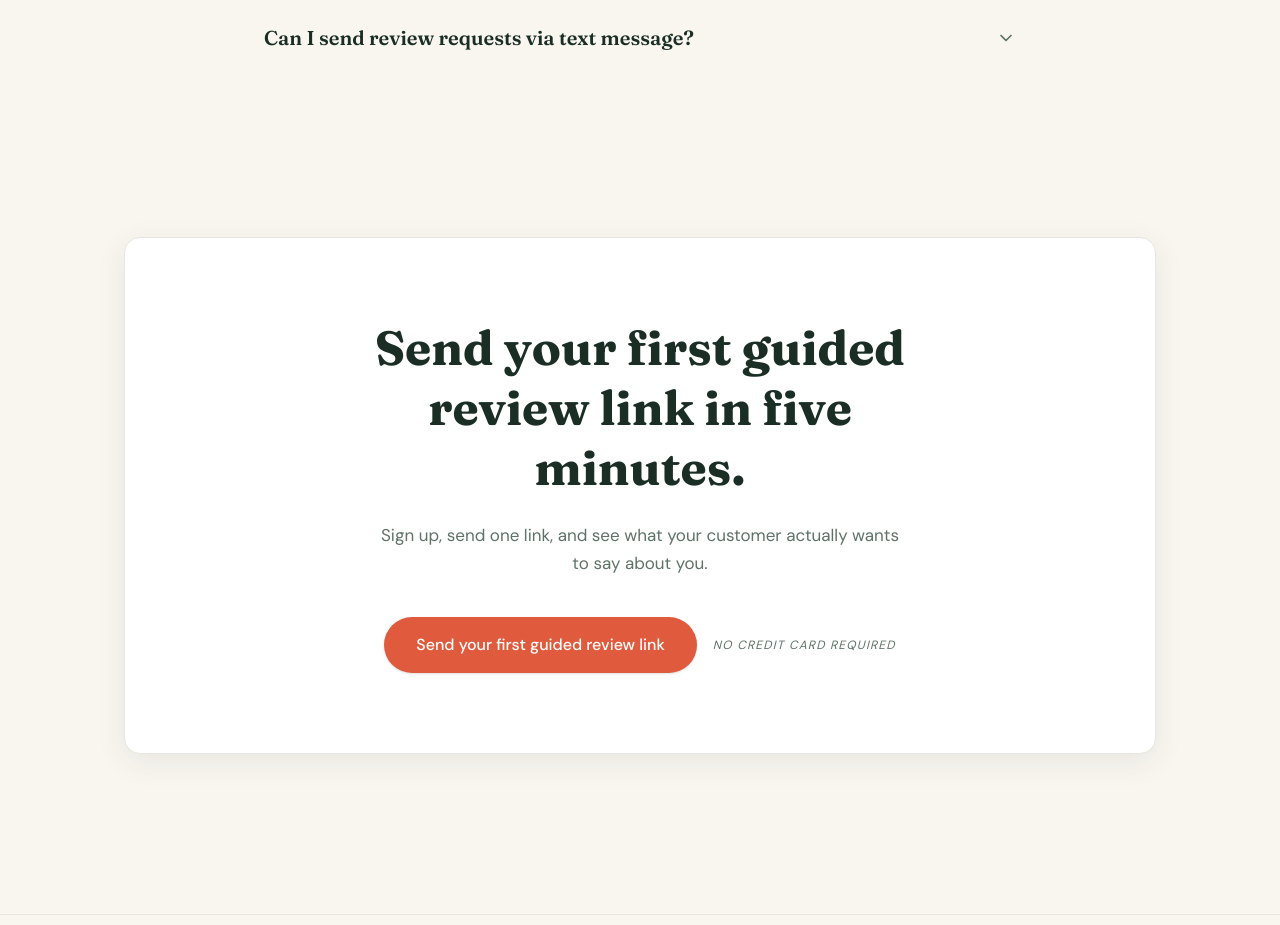
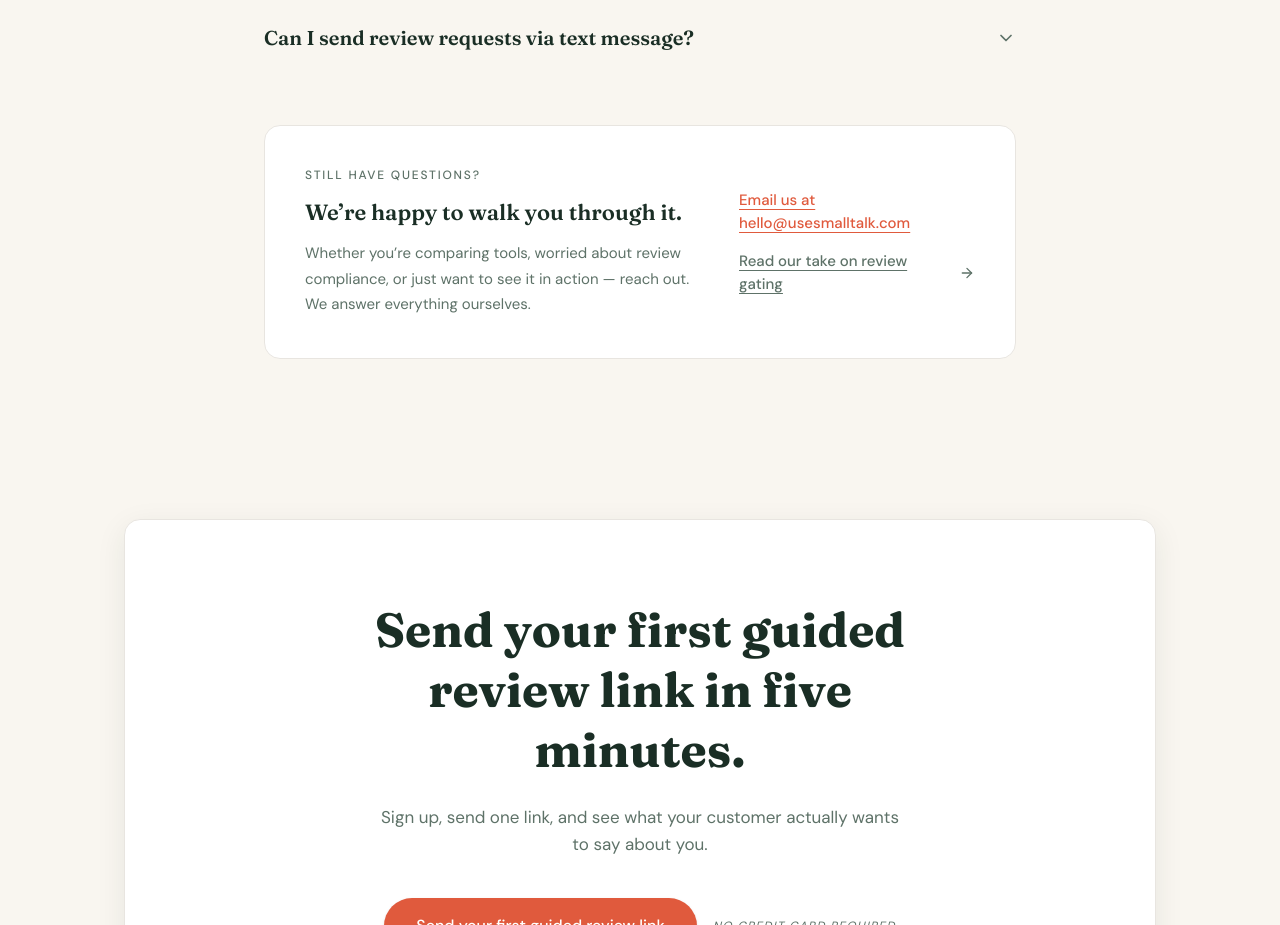
Before and after one commit to jonberard/smalltalk, a Next.js app: page / in a window 1280 px wide. Shown: the part 9080-10005 px from the top of the page. Built offline with nearby package versions, Linux system fonts and the light colour scheme; no server answers.

Commit message:
FAQ support block — contact and review gating CTA inside FAQ section

```diff
--- a/app/page.tsx
+++ b/app/page.tsx
@@ -715,6 +715,39 @@ export default function LandingPage() {
             </details>
           ))}
         </div>
+
+        <div className="mt-12 rounded-card border border-[#E8E5E0] bg-surface p-8 sm:p-10">
+          <div className="flex flex-col gap-8 md:flex-row md:items-center md:justify-between">
+            <div className="md:max-w-[60%]">
+              <p className="mb-3 text-[12px] font-medium uppercase tracking-[0.15em] text-muted">
+                Still have questions?
+              </p>
+              <h3 className="font-heading text-[22px] font-semibold text-text">
+                We&rsquo;re happy to walk you through it.
+              </h3>
+              <p className="mt-3 text-[15px] leading-[1.7] text-muted">
+                Whether you&rsquo;re comparing tools, worried about review compliance, or just want to see it in action&nbsp;&mdash; reach out. We answer everything ourselves.
+              </p>
+            </div>
+            <div className="flex flex-col gap-4">
+              <a
+                href="mailto:hello@usesmalltalk.com"
+                className="text-[15px] font-medium text-primary underline underline-offset-4 transition-colors hover:text-text"
+              >
+                Email us at hello@usesmalltalk.com
+              </a>
+              <Link
+                href="/not-review-gating"
+                className="inline-flex items-center gap-1.5 text-[15px] font-medium text-muted underline underline-offset-4 transition-colors hover:text-primary"
+              >
+                Read our take on review gating
+                <svg width="16" height="16" viewBox="0 0 24 24" fill="none" stroke="currentColor" strokeWidth="2" strokeLinecap="round" strokeLinejoin="round">
+                  <path d="M5 12h14" /><path d="m12 5 7 7-7 7" />
+                </svg>
+              </Link>
+            </div>
+          </div>
+        </div>
       </section>
 
       {/* ════════════════════════════════════════════
```
